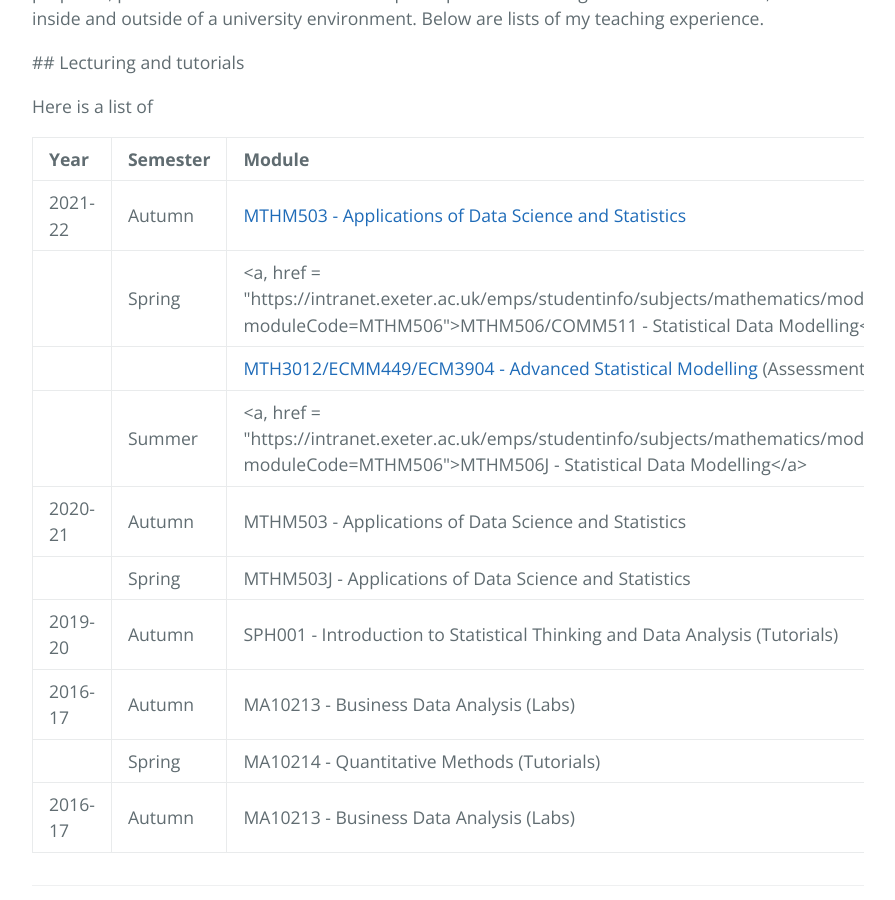
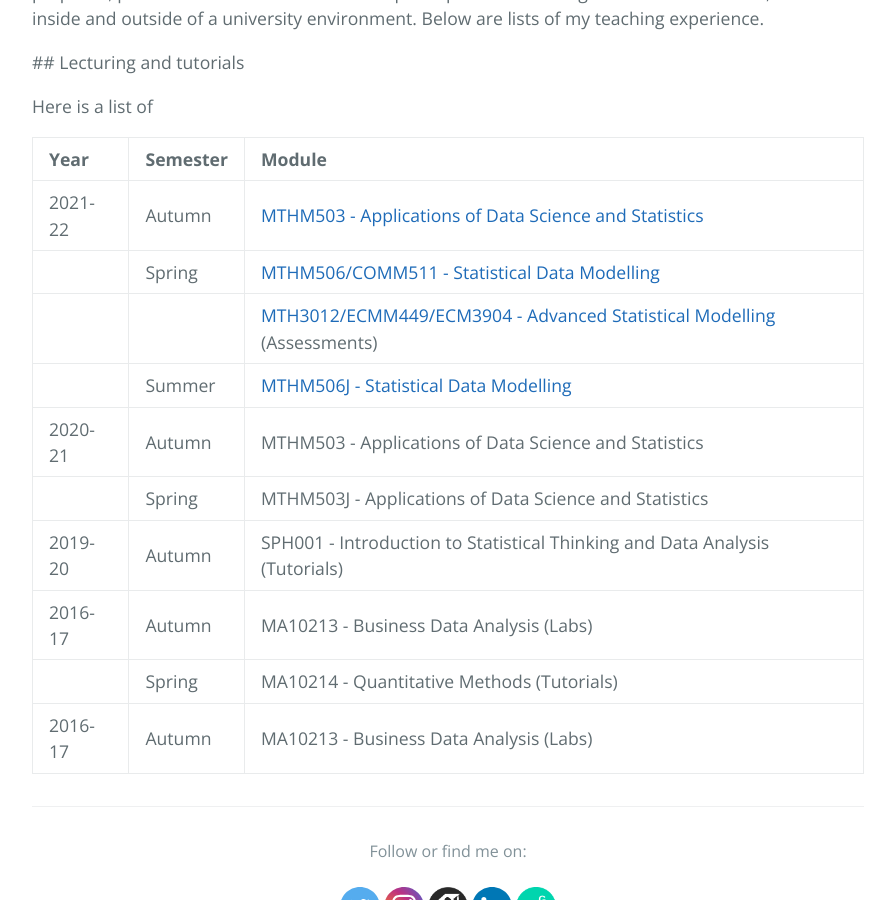
Before and after one commit to matthewllthomas/matthewllthomas.github.io, a Jekyll site: the page built from teaching/index.md, in a window 1280 px wide and 900 px high, scrolled down 539 px. Shown: the whole window, without its empty margins (192-1087 px from the left). Built offline with Jekyll 4.4.1, drawn with Linux system fonts in a browser that asks for light colours; the repository's description, which GitHub fills in, is left out.

Commit message:
Update index.md

```diff
--- a/teaching/index.md
+++ b/teaching/index.md
@@ -26,7 +26,7 @@ Here is a list of
   <tr>
     <td style="text-align:left;"></td>
     <td style="text-align:left;">Spring</td>
-    <td style="text-align:left;"><a, href = "https://intranet.exeter.ac.uk/emps/studentinfo/subjects/mathematics/modules/2021/index.php/?moduleCode=MTHM506">MTHM506/COMM511 - Statistical Data Modelling</a></td>
+    <td style="text-align:left;"><a href = "https://intranet.exeter.ac.uk/emps/studentinfo/subjects/mathematics/modules/2021/index.php/?moduleCode=MTHM506">MTHM506/COMM511 - Statistical Data Modelling</a></td>
   </tr>
   <tr>
     <td style="text-align:left;"></td>
@@ -36,7 +36,7 @@ Here is a list of
   <tr>
     <td style="text-align:left;"></td>
     <td style="text-align:left;">Summer</td>
-    <td style="text-align:left;"><a, href = "https://intranet.exeter.ac.uk/emps/studentinfo/subjects/mathematics/modules/2021/index.php/?moduleCode=MTHM506">MTHM506J - Statistical Data Modelling</a></td>
+    <td style="text-align:left;"><a href = "https://intranet.exeter.ac.uk/emps/studentinfo/subjects/mathematics/modules/2021/index.php/?moduleCode=MTHM506">MTHM506J - Statistical Data Modelling</a></td>
   </tr>
   <tr>
     <td style="text-align:left;">2020-21</td>
```
